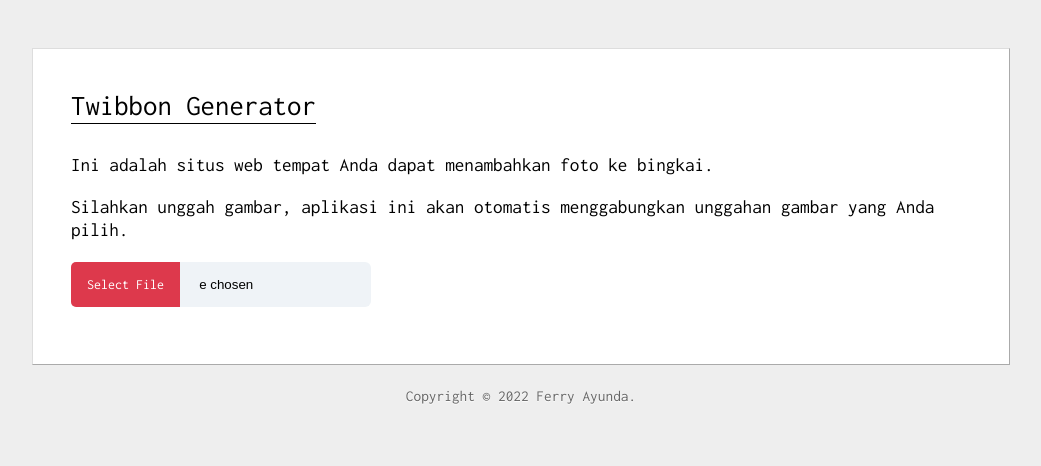
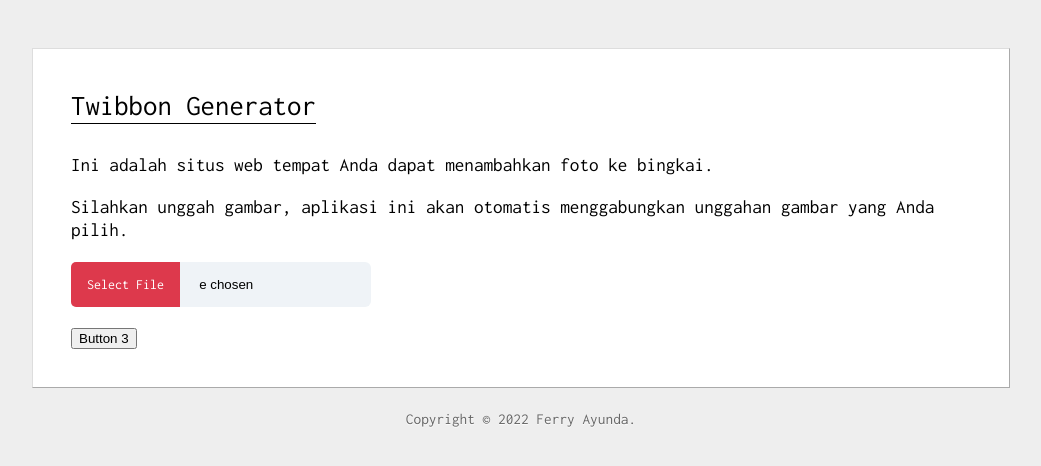
Before and after one commit to susahberak/doglos, a Jekyll site: the page built from _posts/2022-09-22-twibbon-generator.html, in a window 1280 px wide. Shown: the top 466 px of the page, without its empty margins (119-1160 px from the left). Built offline with Jekyll 4.4.1, drawn with Linux system fonts in a browser that asks for light colours.

Commit message:
Update 2022-09-22-twibbon-generator.html

```diff
--- a/_posts/2022-09-22-twibbon-generator.html
+++ b/_posts/2022-09-22-twibbon-generator.html
@@ -14,3 +14,5 @@ date:   2022-09-22 12:44:40 +0700
 <input class="input-file" type="file" name="image_input" id="image_input" multiple>
 </div>
 </p>
+
+<button class="button-3" role="button">Button 3</button>
```
